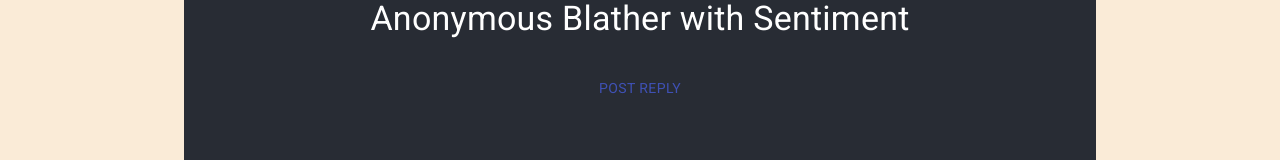
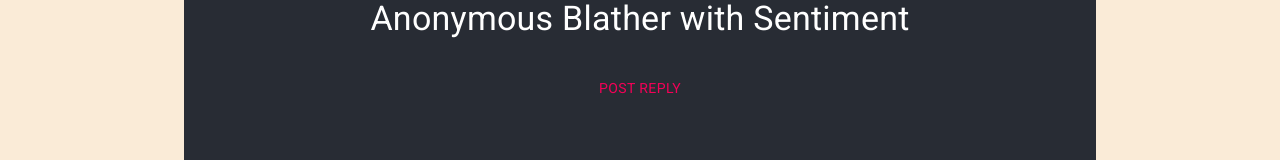
Before and after one commit to andyf016/ghost-frontend, a React (Create React App) app: page / in a window 1280 px wide. Shown: the part 128-288 px from the top of the page. Built offline with nearby package versions, Linux system fonts and the light colour scheme; no server answers.

Commit message:
needs more styling

```diff
--- a/src/components/Header.js
+++ b/src/components/Header.js
@@ -10,7 +10,7 @@ const Header = ({onAdd, showAdd}) => {
            Anonymous Blather with Sentiment
         </Typography>
         <br/>
-        <Button onClick={onAdd} color={'primary'}>{showAdd ? 'Close Form' : 'Post Reply'}</Button>
+        <Button onClick={onAdd} color={showAdd ? 'primary' : 'secondary'}>{showAdd ? 'Close Form' : 'Post Reply'}</Button>
         </Container>
     )
 }
```
